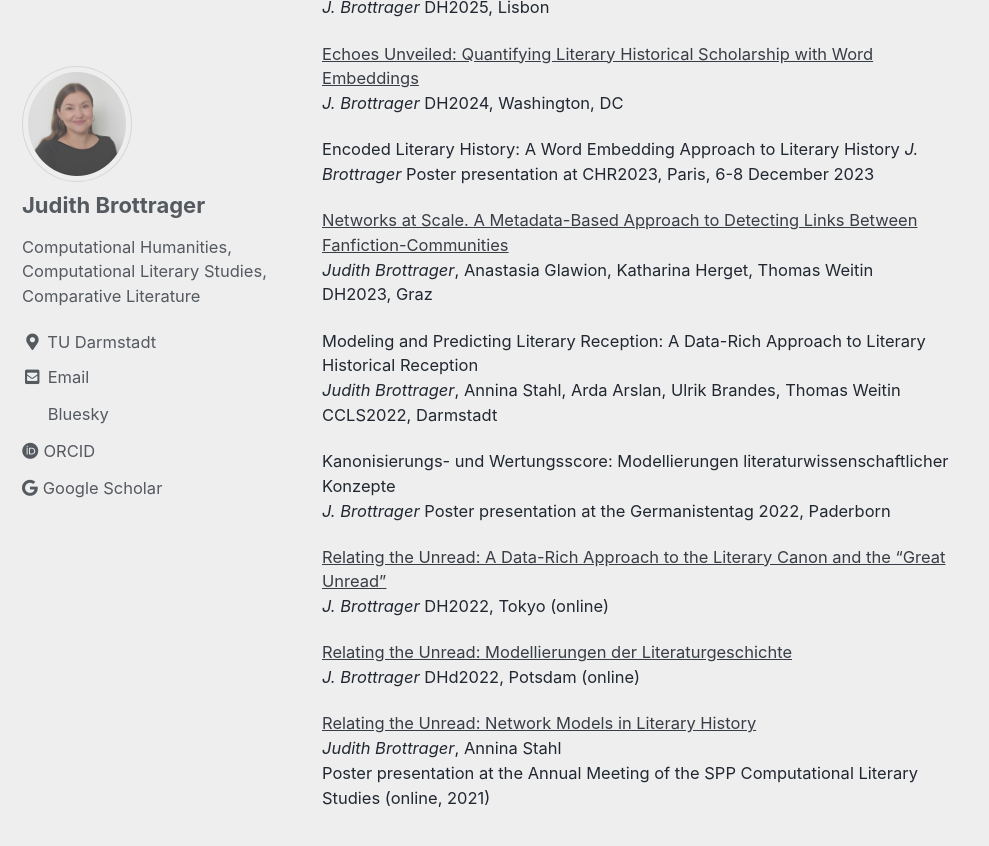
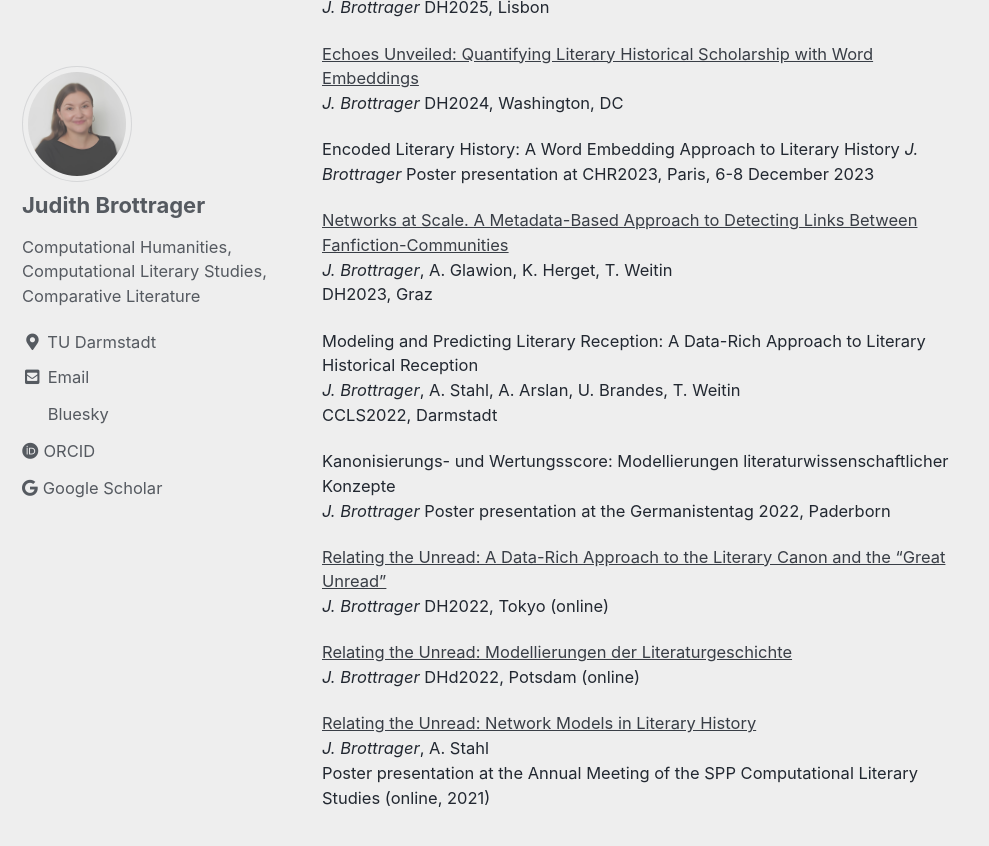
Before and after one commit to jbrottrager/jbrottrager.github.io, a Jekyll site: the page built from _pages/talks.md, in a window 1280 px wide and 900 px high, scrolled down 874 px. Shown: the top 846 px of the window, without its empty margins (0-989 px from the left). Built offline with Jekyll 4.4.1, drawn with Linux system fonts in a browser that asks for light colours; cached includes are drawn as plain includes.

Commit message:
Update talks.md

```diff
--- a/_pages/talks.md
+++ b/_pages/talks.md
@@ -46,11 +46,11 @@ Encoded Literary History: A Word Embedding Approach to Literary History
 Poster presentation at CHR2023, Paris, 6-8 December 2023
 
 [Networks at Scale. A Metadata-Based Approach to Detecting Links Between Fanfiction-Communities](https://zenodo.org/records/7961822)
-*Judith Brottrager*, Anastasia Glawion, Katharina Herget, Thomas Weitin
+*J. Brottrager*, A. Glawion, K. Herget, T. Weitin
 DH2023, Graz
 
 Modeling and Predicting Literary Reception: A Data-Rich Approach to Literary Historical Reception
-*Judith Brottrager*, Annina Stahl, Arda Arslan, Ulrik Brandes, Thomas Weitin
+*J. Brottrager*, A. Stahl, A. Arslan, U. Brandes, T. Weitin
 CCLS2022, Darmstadt
 
 Kanonisierungs- und Wertungsscore: Modellierungen literaturwissenschaftlicher Konzepte<br>
@@ -66,5 +66,5 @@ DH2022, Tokyo (online)
 DHd2022, Potsdam (online)
 
 [Relating the Unread: Network Models in Literary History](https://zenodo.org/record/4737134)
-*Judith Brottrager*, Annina Stahl
+*J. Brottrager*, A. Stahl
 Poster presentation at the Annual Meeting of the SPP Computational Literary Studies (online, 2021)
```
